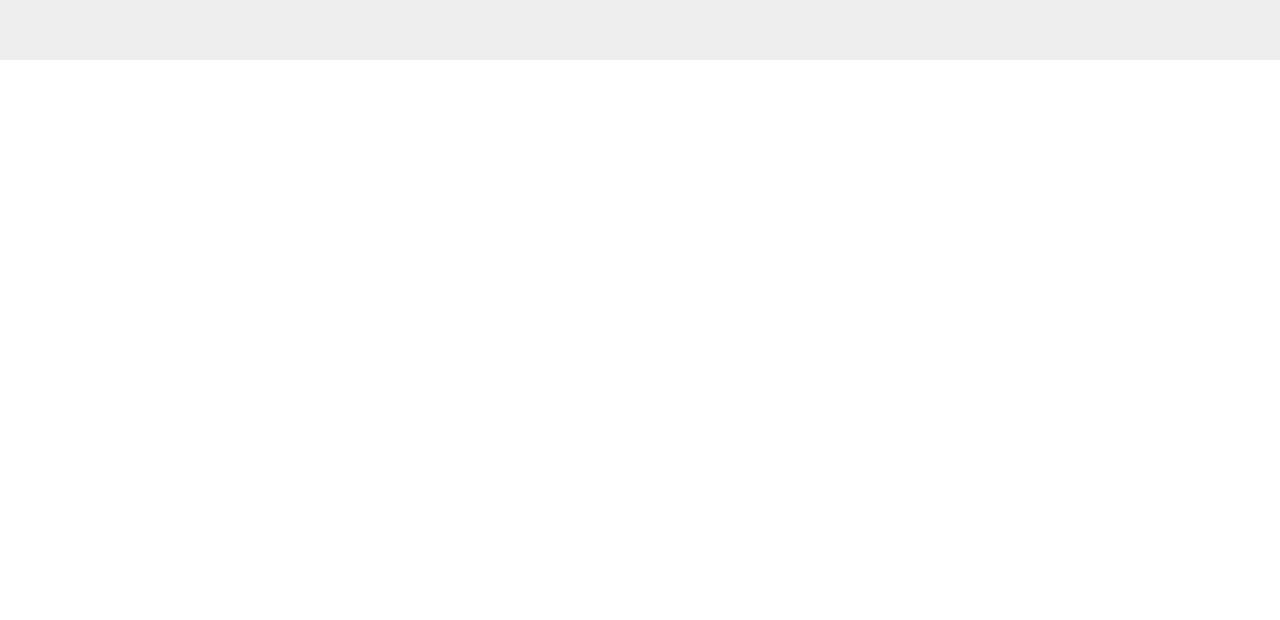
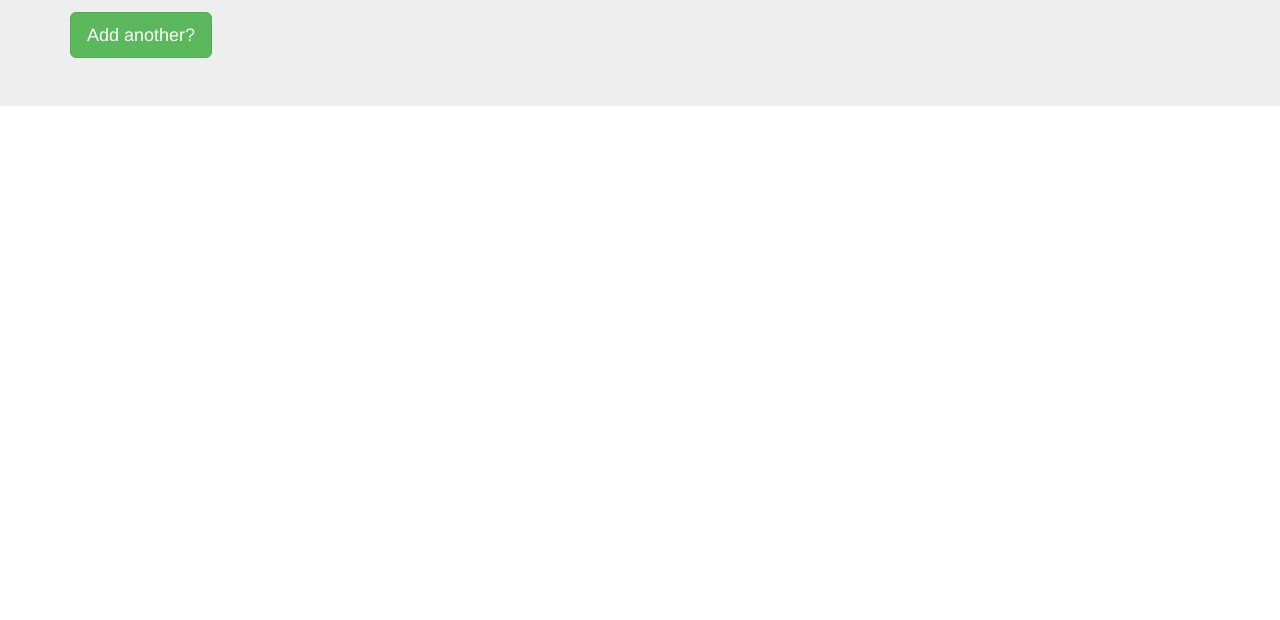
Before and after one commit to mrFahad21/News-letter-signup-page, a website: page success.html in a window 1280 px wide. Shown: the part 180-800 px from the top of the page. Drawn offline with nearby package versions, Linux system fonts and the light colour scheme.

Commit message:
update2 added new button in success

```diff
--- a/success.html
+++ b/success.html
@@ -11,6 +11,9 @@
   <div class="container">
     <h1 class="display-4">Awesome!</h1>
     <p class="lead">Successfully subscribed!</p>
+    <form action="/failure" method="post">
+      <button class="btn btn-lg btn-success" type="submit" name="button">Add another?</button>
+    </form>
   </div>
 </div>
   </body>
```
